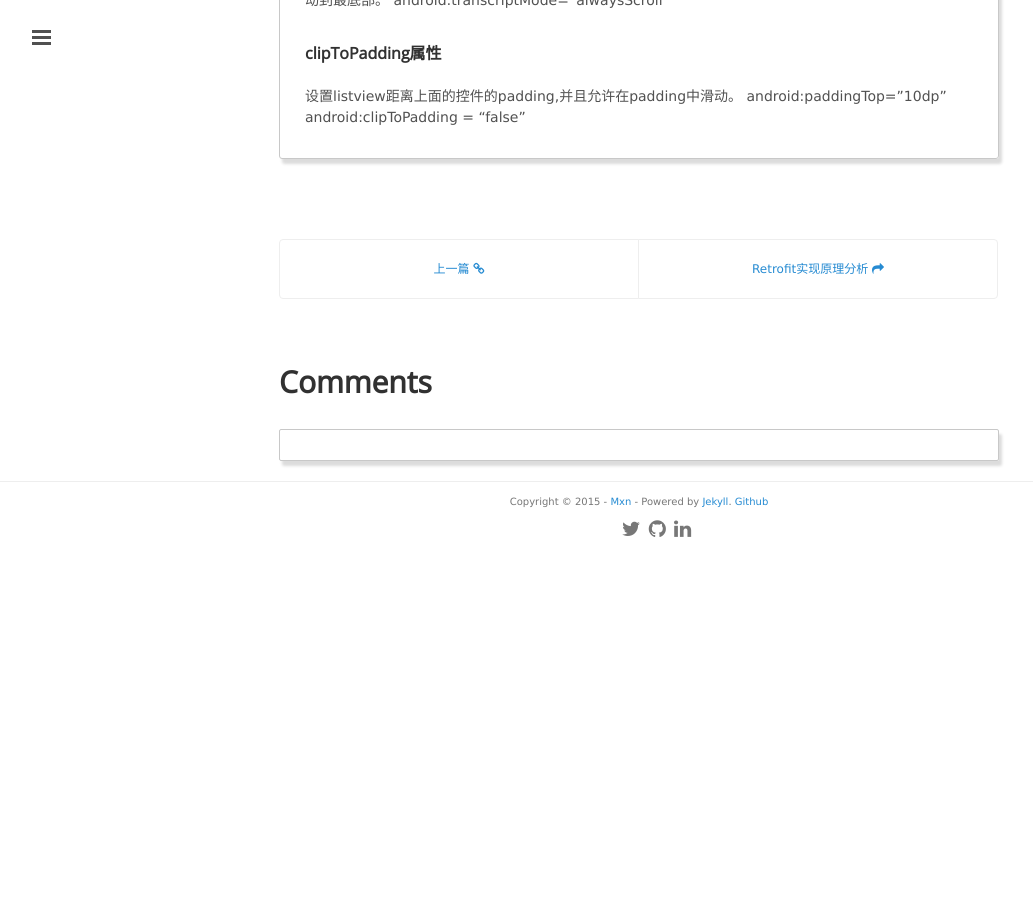
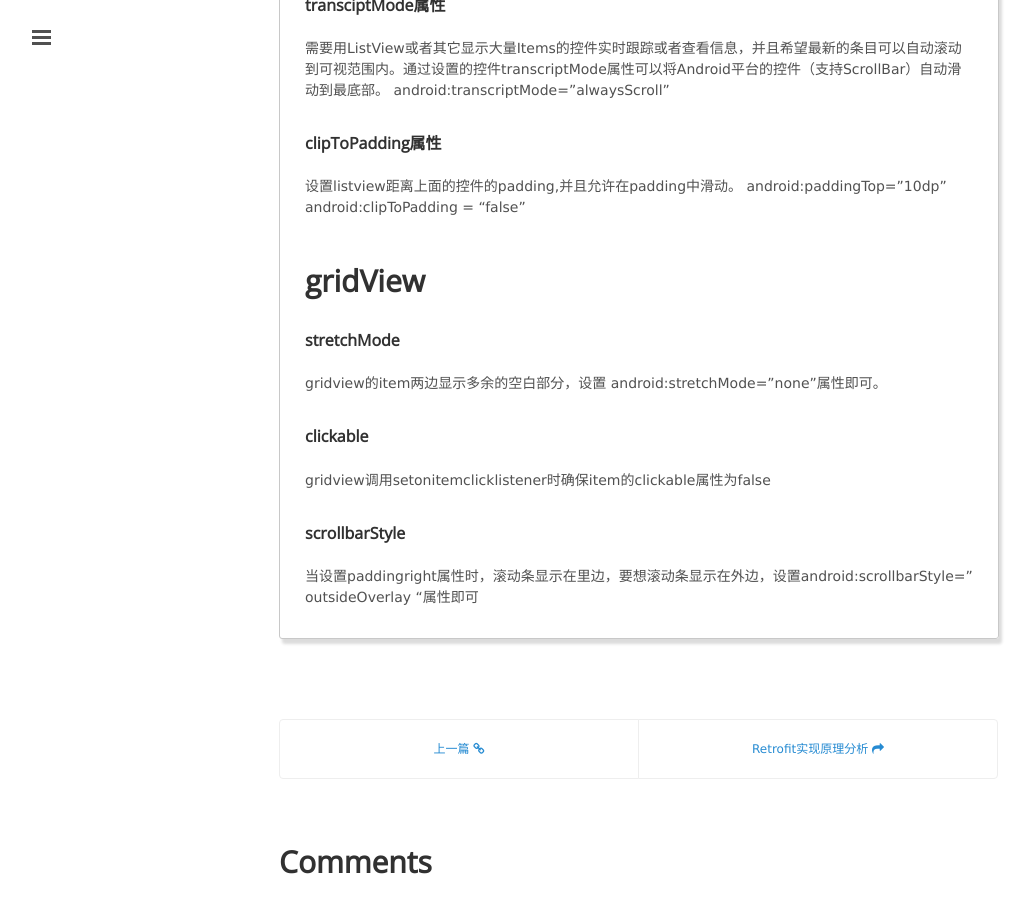
Before and after one commit to mxn21/mxn21.github.io, a Jekyll site: the page built from _posts/2015-6-26-android listview和gridview属性积累.md, in a window 1280 px wide and 900 px high, scrolled down 982 px. Shown: the whole window, without its empty margins (1-1034 px from the left). Built offline with Jekyll 4.4.1, drawn with Linux system fonts in a browser that asks for light colours; Markdown is read by kramdown in place of the engine named in the settings; comment, search, counter and statistics services are not loaded; before the commit the page ends 1536 px from its top, so only the background shows below that; some of the changed text lies outside the part shown.

Commit message:
Update and rename 2015-6-26-android listview属性积累.md to 2015-6-26-android listview和gridview属性积累.md

```diff
--- a/_posts/2015-6-26-android listview属性积累.md
+++ b/_posts/2015-6-26-android listview和gridview属性积累.md
@@ -1,12 +1,15 @@
 ---
 layout: post
 author: mxn
-title: android listview属性积累
+title: android listview和gridview属性积累
 category: 技术博文
 tag: [android]
 ---
 
+## ListView
+
 #### stackFromBottom属性
+
 这只该属性之后你做好的列表就会显示你列表的最下面，值为true和false。这个属性并不能是listview倒序排列
 ![](https://raw.githubusercontent.com/mxn21/mxn21.github.io/master/public/img/img11.gif)
 
@@ -20,3 +23,17 @@
 设置listview距离上面的控件的padding,并且允许在padding中滑动。
 android:paddingTop="10dp"
 android:clipToPadding  = "false"
+
+## gridView
+
+#### stretchMode
+
+gridview的item两边显示多余的空白部分，设置 android:stretchMode="none"属性即可。
+
+#### clickable
+
+gridview调用setonitemclicklistener时确保item的clickable属性为false
+
+#### scrollbarStyle
+
+当设置paddingright属性时，滚动条显示在里边，要想滚动条显示在外边，设置android:scrollbarStyle=" outsideOverlay "属性即可
```
